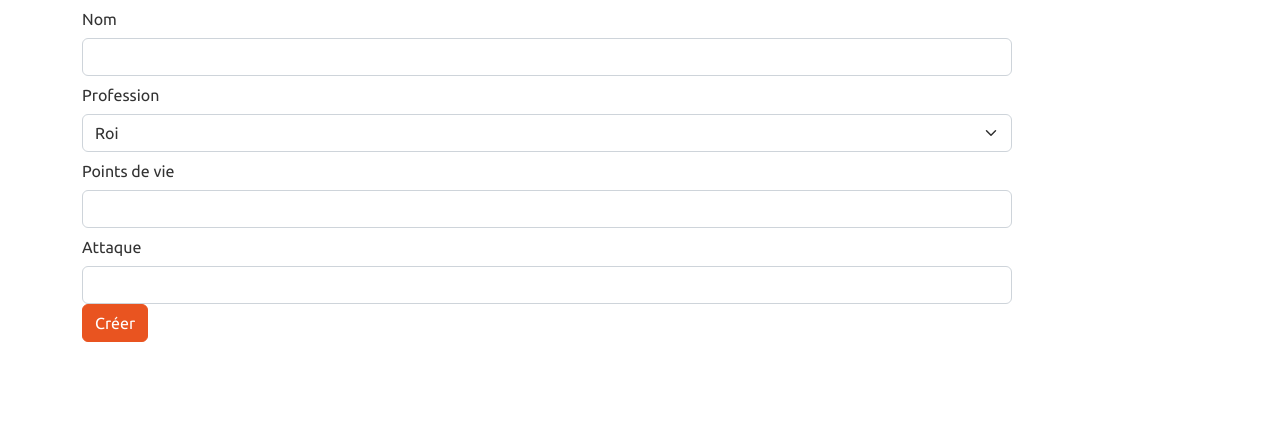
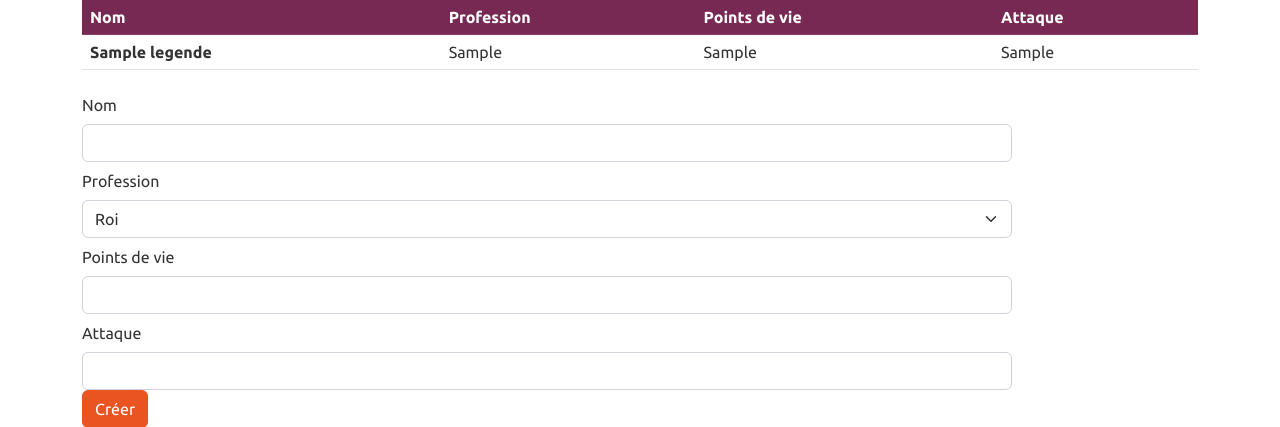
Before and after one commit to Ysliria/dwwm2021-4, a PHP site: page / in a window 1280 px wide. Shown: the part 70-497 px from the top of the page. Run offline with PHP 8.4, Linux system fonts and the light colour scheme; tables that the repository leaves empty or names only in its code hold one stand-in row (values such as "Sample post").

Commit message:
Ajout de la BDD et d'une requête de selection pour afficher

```diff
--- a/index.php
+++ b/index.php
@@ -4,6 +4,18 @@ declare(strict_types=1);
 
 include_once 'includes/header.php';
 require_once 'utils.php';
+
+try {
+    $dbconnect = new PDO('mysql:dbname=dwwm2021-4;host=127.0.0.1', 'root');
+} catch (PDOException $exception) {
+    print "Erreur !: " . $exception->getMessage() . "<br/>";
+    die();
+}
+
+$query = $dbconnect->query('SELECT * FROM legende;');
+$results = $query->fetchAll(PDO::FETCH_ASSOC);
+
+
 
 
 $merlin    = [
@@ -39,15 +51,28 @@ $mordred   = [
 
 ?>
 
-    <!--    <table>
-        <?php
-    /*foreach($array as $key=>$value): */ ?>
-            <tr>
-                <td><? /*= $key; */ ?></td>
-            </tr>
-        <?php
-    /*endforeach; */ ?>
-    </table>-->
+
+
+    <table class="table table-hover">
+        <thead>
+        <tr class="table-dark">
+            <th scope="col">Nom</th>
+            <th scope="col">Profession</th>
+            <th scope="col">Points de vie</th>
+            <th scope="col">Attaque</th>
+        </tr>
+        </thead>
+        <tbody>
+        <?php foreach($results as $result): ?>
+        <tr>
+            <th scope="row"><?= $result['nom'] ?></th>
+            <td><?= $result['profession'] ?></td>
+            <td><?= $result['pv'] ?></td>
+            <td><?= $result['atk'] ?></td>
+        </tr>
+        <?php endforeach; ?>
+        </tbody>
+    </table>
 
     <form action="traitement.php" method="post">
         <div class="form-group">
```
